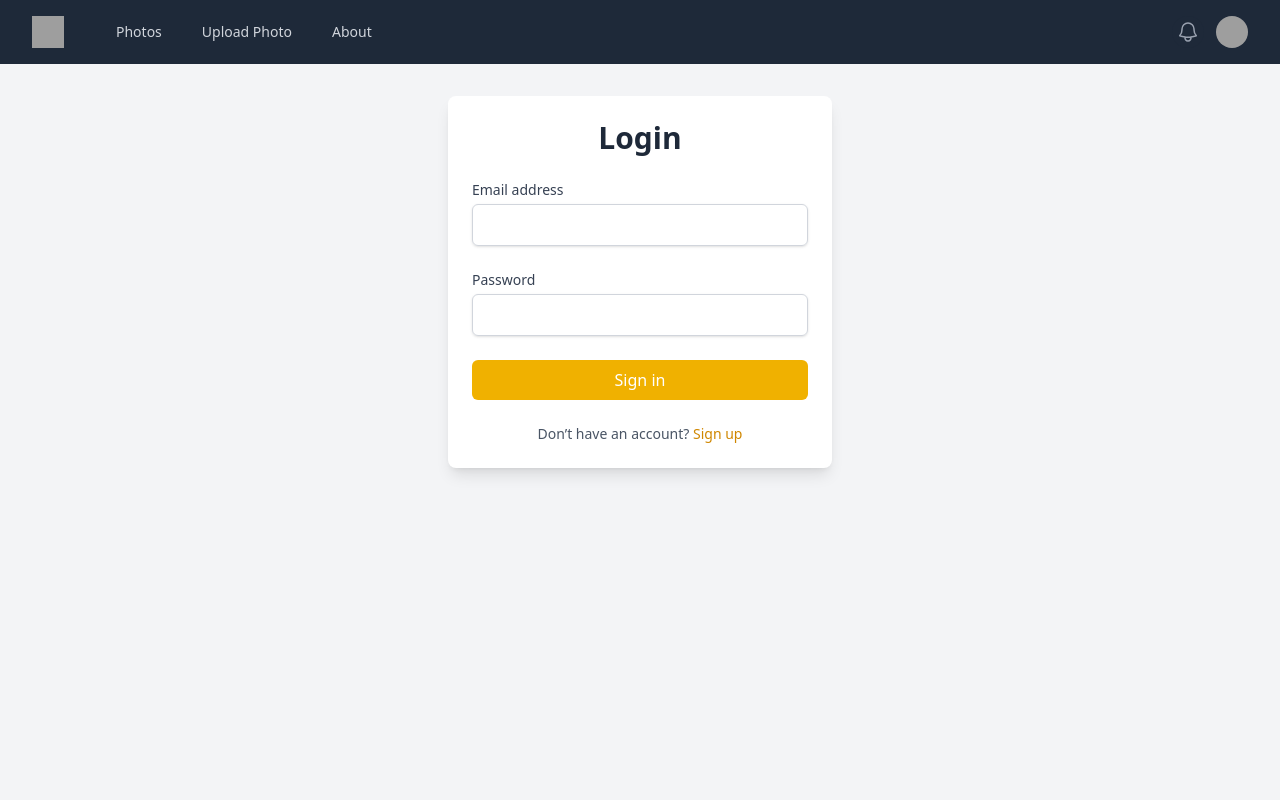
After one commit to rcravens/rate_this_pic, a PHP site: page /login in a window 1280 px wide. The commit adds this page. Run offline with PHP 8.4, Linux system fonts and the light colour scheme; grey boxes are pictures that could not be loaded.

Commit message:
authentication

```diff
--- a/app/Framework/Session.php
+++ b/app/Framework/Session.php
@@ -34,6 +34,16 @@ class Session
 		}
 
 		return $this->is_started;
+	}
+
+	public function login( $user_id ): void
+	{
+		$_SESSION[ 'user_id' ] = $user_id;
+	}
+
+	public function logout(): void
+	{
+		session_destroy();
 	}
 
 	public function error( string $message ): static
--- /dev/null
+++ b/app/Http/AuthenticationController.php
@@ -0,0 +1,42 @@
+<?php
+
+namespace App\Http;
+
+use App\Framework\View;
+use App\Models\User;
+
+class AuthenticationController
+{
+	public function login(): View
+	{
+		return View::with( 'auth.index' )
+		           ->title( 'Login' );
+	}
+
+	public function authenticate(): void
+	{
+		$email    = validate( 'email' )->email()->max( 255 )->required();
+		$password = validate( 'password' )->string()->min( 6 )->max( 255 )->required();
+
+		$errors = array_merge( $email->errors(), $password->errors() );
+		if ( count( $errors ) > 0 )
+		{
+			session()->invalid( $errors )->redirect_back();
+		}
+
+		$user = User::query()->where( 'email', '=', $email->value() )->first();
+		if ( is_null( $user ) || ! password_verify( $password->value(), $user->password ) )
+		{
+			session()->error( 'Invalid email or password' )->redirect_back();
+		}
+
+		session()->login( $user->id );
+		session()->success( 'Welcome back!' )->redirect( '/' );
+	}
+
+	public function logout(): void
+	{
+		session()->logout();
+		session()->success( 'You have been logged out!' )->redirect( '/' );
+	}
+}
--- a/app/routes.php
+++ b/app/routes.php
@@ -1,5 +1,6 @@
 <?php use App\Framework\Router;
 use App\Http\AboutController;
+use App\Http\AuthenticationController;
 use App\Http\PhotoController;
 use App\Http\RegisterController;
 use App\Http\UploadController;
@@ -14,3 +15,7 @@ Router::get( '/about', AboutController::class, "index" );
 
 Router::get( '/register', RegisterController::class, "index" );
 Router::post( '/register', RegisterController::class, "store" );
+
+Router::get( '/login', AuthenticationController::class, "login" );
+Router::post( '/login', AuthenticationController::class, "authenticate" );
+Router::post( '/logout', AuthenticationController::class, "logout" );
--- /dev/null
+++ b/views/auth/index.view.php
@@ -0,0 +1,28 @@
+<div class=" flex flex-col items-center justify-center py-8">
+    <!-- Card for upload form -->
+    <div class="bg-white shadow-lg rounded-lg p-6 w-96">
+        <h1 class="text-3xl font-semibold text-center text-gray-800 mb-6">Login</h1>
+        <form action="/login" method="POST" class="space-y-6">
+            <div>
+                <label for="email" class="block text-sm font-medium text-gray-700">Email address</label>
+                <input type="email" name="email" id="email" required class="mt-1 w-full border border-gray-300 rounded-md p-2 shadow-sm focus:ring focus:ring-yellow-200"
+            </div>
+
+            <div>
+                <label for="password" class="mt-6 block text-sm font-medium text-gray-700">Password</label>
+                <input type="password" name="password" id="password" required class="mt-1 w-full border border-gray-300 rounded-md p-2 shadow-sm focus:ring focus:ring-yellow-200"/>
+            </div>
+
+            <div>
+                <button type="submit" class="mt-6 w-full bg-yellow-500 hover:bg-yellow-600 text-white font-medium py-2 px-4 rounded-md transition">
+                    Sign in
+                </button>
+            </div>
+        </form>
+
+        <p class="mt-6 text-center text-sm text-gray-600">
+            Don’t have an account?
+            <a href="/register" class="text-yellow-600 hover:underline">Sign up</a>
+        </p>
+    </div>
+</div>
```
